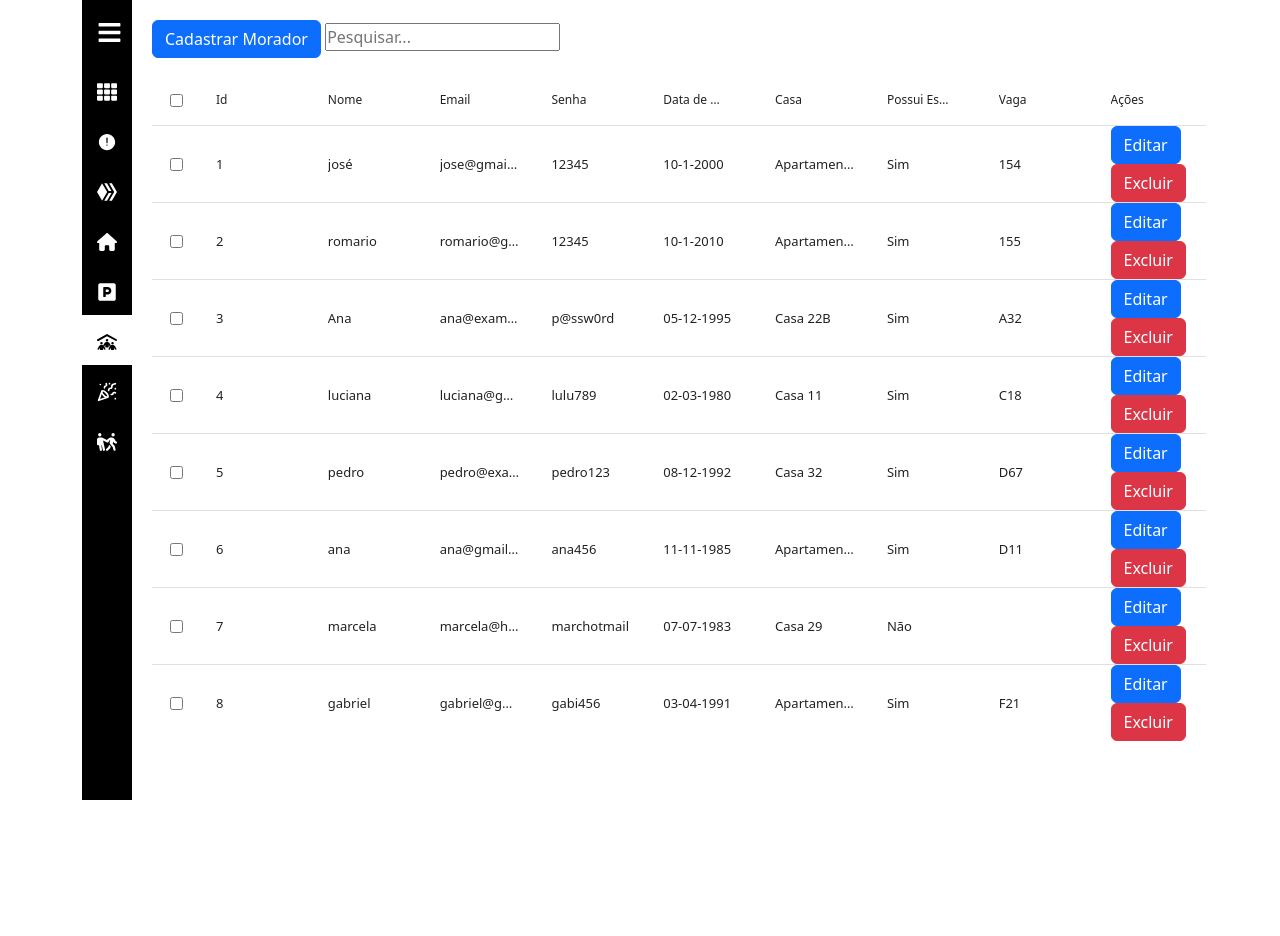
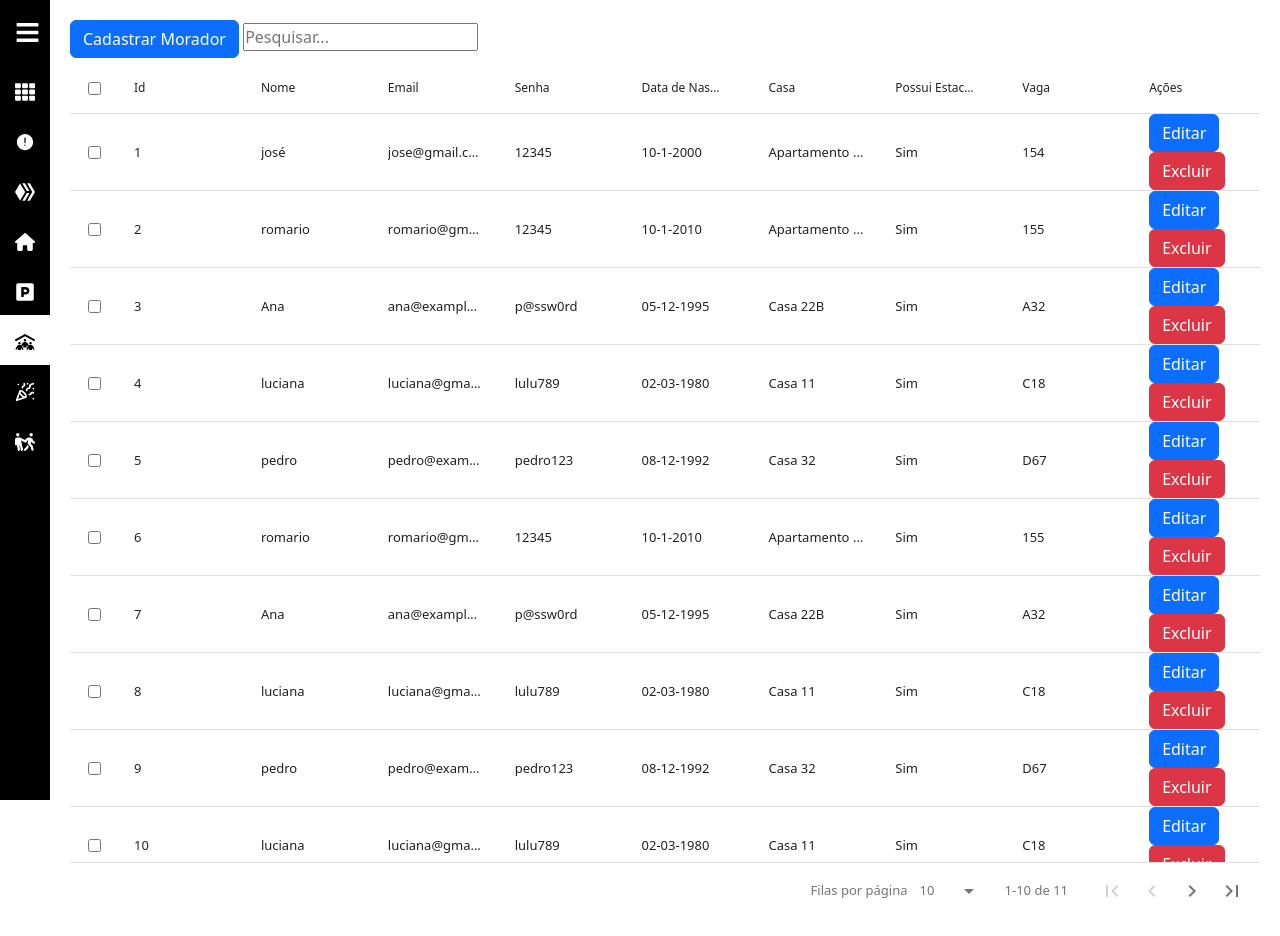
Before and after one commit to JoaoCavalcanteS/PI5, a React (Create React App) app in the folder condominio/: page /morador in a window 1280 px wide. Before the commit the page ends 800 px from the top, so only its background shows below. Built offline with nearby package versions, Linux system fonts and the light colour scheme.

Commit message:
adicionando bootstrap na tabela

```diff
--- a/condominio/src/components/Sidebar.jsx
+++ b/condominio/src/components/Sidebar.jsx
@@ -5,6 +5,7 @@ import { IoIosAlert } from "react-icons/io";
 import { LuPartyPopper } from "react-icons/lu";
 import { SiHiveBlockchain } from "react-icons/si";
 import { NavLink } from "react-router-dom";
+import 'bootstrap/dist/css/bootstrap.min.css';
 
 const Sidebar = ({ children }) => {
   const [isOpen, setIsOpen] = useState(false);
@@ -52,7 +53,7 @@ const Sidebar = ({ children }) => {
     }
   ]
   return (
-    <div className="container">
+    <div className="d-flex">
       <div style={{ width: isOpen ? "200px" : "50px" }} className="sidebar">
         <div className="top_section">
           <h1 style={{ display: isOpen ? "block" : "none" }} className="logo">Logo</h1>
@@ -146,3 +147,13 @@ export default Sidebar;
 
 
 // export default Sidebar;
+
+// const Sidebar = () => {
+
+//   return (
+//     <div className="">
+
+//     </div>
+//   );
+// }
+// export default Sidebar;
--- a/condominio/src/paginas/Morador.jsx
+++ b/condominio/src/paginas/Morador.jsx
@@ -5,6 +5,8 @@ import Modal from 'react-bootstrap/Modal';
 import Form from 'react-bootstrap/Form';
 import 'bootstrap/dist/css/bootstrap.min.css';
 
+//tabela feita desse
+//https://react-data-table-component.netlify.app/?path=/story/columns-omit-dynamically--omit-dynamically
 
 const Morador = () => {
 
@@ -113,39 +115,65 @@ const Morador = () => {
       vaga: 'D67'
     },
     {
-
       id: 6,
-      nome: 'ana',
-      email: 'ana@gmail.com',
-      senha: 'ana456',
-      dataNascimento: '11-11-1985',
-      casa: 'Apartamento 7A',
+      nome: 'romario',
+      email: 'romario@gmail.com',
+      senha: '12345',
+      dataNascimento: '10-1-2010',
+      casa: 'Apartamento 161',
       estacionamento: 'Sim',
-      vaga: 'D11'
-
+      vaga: '155'
     },
     {
       id: 7,
-      nome: 'marcela',
-      email: 'marcela@hotmail.com',
-      senha: 'marchotmail',
-      dataNascimento: '07-07-1983',
-      casa: 'Casa 29',
-      estacionamento: 'Não',
-      vaga: ''
+      nome: "Ana",
+      email: "ana@example.com",
+      senha: "p@ssw0rd",
+      dataNascimento: "05-12-1995",
+      casa: "Casa 22B",
+      estacionamento: "Sim",
+      vaga: "A32"
     },
     {
       id: 8,
-      nome: 'gabriel',
-      email: 'gabriel@gmail.com',
-      senha: 'gabi456',
-      dataNascimento: '03-04-1991',
-      casa: 'Apartamento 15C',
+      nome: 'luciana',
+      email: 'luciana@gmail.com',
+      senha: 'lulu789',
+      dataNascimento: '02-03-1980',
+      casa: 'Casa 11',
       estacionamento: 'Sim',
-      vaga: 'F21'
+      vaga: 'C18'
+    },
+    {
+      id: 9,
+      nome: 'pedro',
+      email: 'pedro@example.com',
+      senha: 'pedro123',
+      dataNascimento: '08-12-1992',
+      casa: 'Casa 32',
+      estacionamento: 'Sim',
+      vaga: 'D67'
+    },
+    {
+      id: 10,
+      nome: 'luciana',
+      email: 'luciana@gmail.com',
+      senha: 'lulu789',
+      dataNascimento: '02-03-1980',
+      casa: 'Casa 11',
+      estacionamento: 'Sim',
+      vaga: 'C18'
+    },
+    {
+      id: 11,
+      nome: 'pedro',
+      email: 'pedro@example.com',
+      senha: 'pedro123',
+      dataNascimento: '08-12-1992',
+      casa: 'Casa 32',
+      estacionamento: 'Sim',
+      vaga: 'D67'
     }
-
-
   ]
   const [records, setRecords] = useState(data);
   function handleFilter(event) {
@@ -172,6 +200,13 @@ const Morador = () => {
 
   const handleClose = () => setShow(false);
   const handleShow = () => setShow(true);
+
+  const paginationComponentOptions = {
+    rowsPerPageText: 'Filas por página',
+    rangeSeparatorText: 'de',
+    selectAllRowsItem: true,
+    selectAllRowsItemText: 'Todos',
+  };
 
   return (
     <div>
@@ -217,12 +252,14 @@ const Morador = () => {
       </Modal> {' '}
 
       <input type="text" placeholder="Pesquisar..." onChange={handleFilter} />
-      <div className="mt-3">
+      <div className="mt-1">
         <DataTable
           columns={columns}
           data={records}
           selectableRows
           fixedHeader
+          pagination
+          paginationComponentOptions={paginationComponentOptions}
         />
       </div>
     </div>
```
